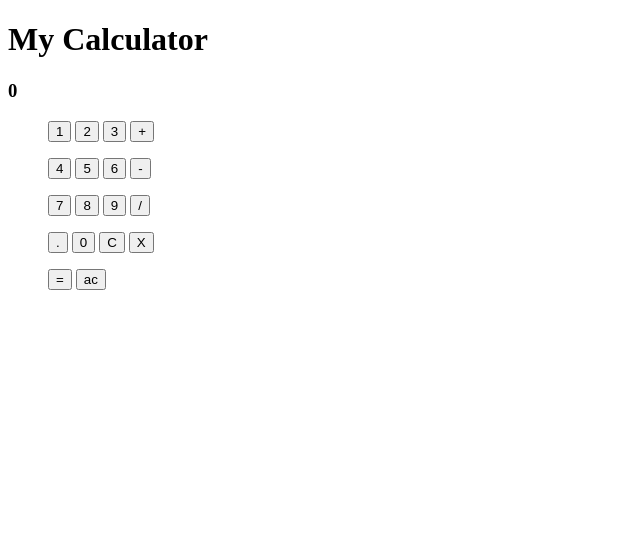
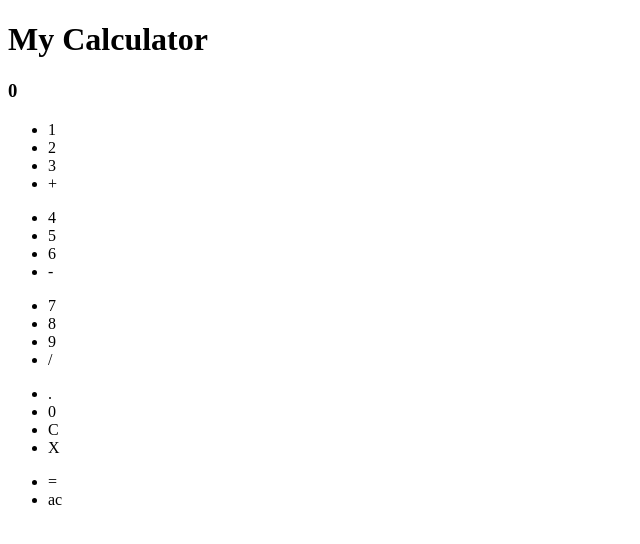
Before and after one commit to Peterturn/blog-app, a plain HTML site: page index.html in a window 1280 px wide. Shown: the whole page, without its empty margins (0-640 px from the left). Drawn offline with Linux system fonts and the light colour scheme.

Commit message:
add stuff

```diff
--- a/index.html
+++ b/index.html
@@ -1,3 +1,4 @@
+<!-- Introduction à RGAA et CSS -->
 <!doctype html>
 <html class="no-js" lang="en" dir="ltr">
   <head>
@@ -6,52 +7,87 @@
     <meta name="viewport" content="width=device-width, initial-scale=1.0">
     <title>Fun Calculater</title>
     <link href="https://fonts.googleapis.com/css?family=Merriweather:300,400,400i,700,800" rel="stylesheet">
-    <!-- CRÉER UNE FEUILLE DE STYLE CSS ET LA LIER DANS LE "HEAD" -->
+    <!-- créer un lien vers le fichier CSS et déplacer tous les styles actuels dans le fichier CSS  -->
+
+    <style>
+        /* turn all li emlements into buttons */
+        ul {
+            /* display: flex; */
+        }
+        li {
+            /* list-style-type: none; */
+            /* padding-right: 12px; */
+            /* padding-bottom: 20px; */
+            /* margin-right: 12px; */
+            /* margin-bottom: 12px; */
+            /* width: 25PX; */
+            /* height: 50px; */
+            /* background-color: #f2f2f2; */
+            /* border: 1px solid #ccc; */
+            /* text-align: center; */
+            /* line-height: 50px; */
+            /* font-size: 1.5em; */
+            /* cursor: pointer; */
+        }
+        /* DANS LE CODAGE, L'ORDRE EST ROI */
+
+        /* ul {
+            padding: 0;
+            margin: 0;
+            display: inline-block;
+        } */
+    </style>
   </head>
   <body>
+
     <div class="div-wrap">
+        <!-- RGAA reg. -->
+        <div class="alert alert-secondary" hidden="true" role="alert">
+            Une simple alerte - vérifiez-la !
+          </div>
         <h1 class="title">My Calculator</h1>
 
         <Div class="screen">
             <h3 id=calc-screen>0</h3>
         </Div>
 
-        <div class="top-row">
+        <div class="top-num row">
             <ul>
-                <button class="nums numjs">1</button>
-                <button class="nums numjs">2</button>
-                <button class="nums numjs">3</button>
-                <button data-calc-symbol="plus-sym" class="nums calcs">+</button>
+                <!-- RGAA reg. -->
+                <li class="nums numjs" role="button">1</li>
+                <li class="nums numjs">2</li>
+                <li class="nums numjs">3</li>
+                <li data-calc-symbol="plus-sym" class="nums calcs">+</li>
             </ul>
         </div>
-        <div class="mid-row">
+        <div class="mid-num row">
             <ul>
-                <button class="nums numjs">4</button>
-                <button class="nums numjs">5</button>
-                <button class="nums numjs">6</button>
-                <button id="minu-sym" class="nums calcs">-</button>
+                <li class="nums numjs">4</li>
+                <li class="nums numjs">5</li>
+                <li class="nums numjs">6</li>
+                <li data-calc-symbol="minu-sym" class="nums calcs">-</li>
             </ul>
         </div>
-        <div class="bottom-row">
+        <div class="bottom-num row">
             <ul>
-                <button class="nums numjs">7</button>
-                <button class="nums numjs">8</button>
-                <button class="nums numjs">9</button>
-                <button id="divi-sym" class="nums calcs">/</button>
+                <li class="nums numjs">7</li>
+                <li class="nums numjs">8</li>
+                <li class="nums numjs">9</li>
+                <li data-calc-symbol="divi-sym" class="nums calcs">/</li>
             </ul>
         </div>
-        <div class="bottom-row">
+        <div class="top-sym row">
             <ul>
-                <button id='period' class="nums numjs">.</button>
-                <button class="nums numjs">0</button>
-                <button id="clear-sym" class="nums calcs">C</button>
-                <button id="mult-sym" class="nums calcs">X</button>
+                <li data-calc-symbol='period' class="nums numjs">.</li>
+                <li class="nums numjs">0</li>
+                <li data-calc-symbol="clear-sym" class="nums calcs">C</li>
+                <li data-calc-symbol="mult-sym" class="nums calcs">X</li>
             </ul>
         </div>
-        <div class="bottom-row">
+        <div class="bottom-sym row">
             <ul>
-                <button id="equal-sym" class="nums calcs">=</button>
-                <button id="ac-sym" class="nums calcs">ac</button>
+                <li data-calc-symbol="equal-sym" class="nums calcs">=</li>
+                <li data-calc-symbol="ac-sym" class="nums calcs">ac</li>
             </ul>
         </div>
 
```
Also changed, not shown: 1 other file.
